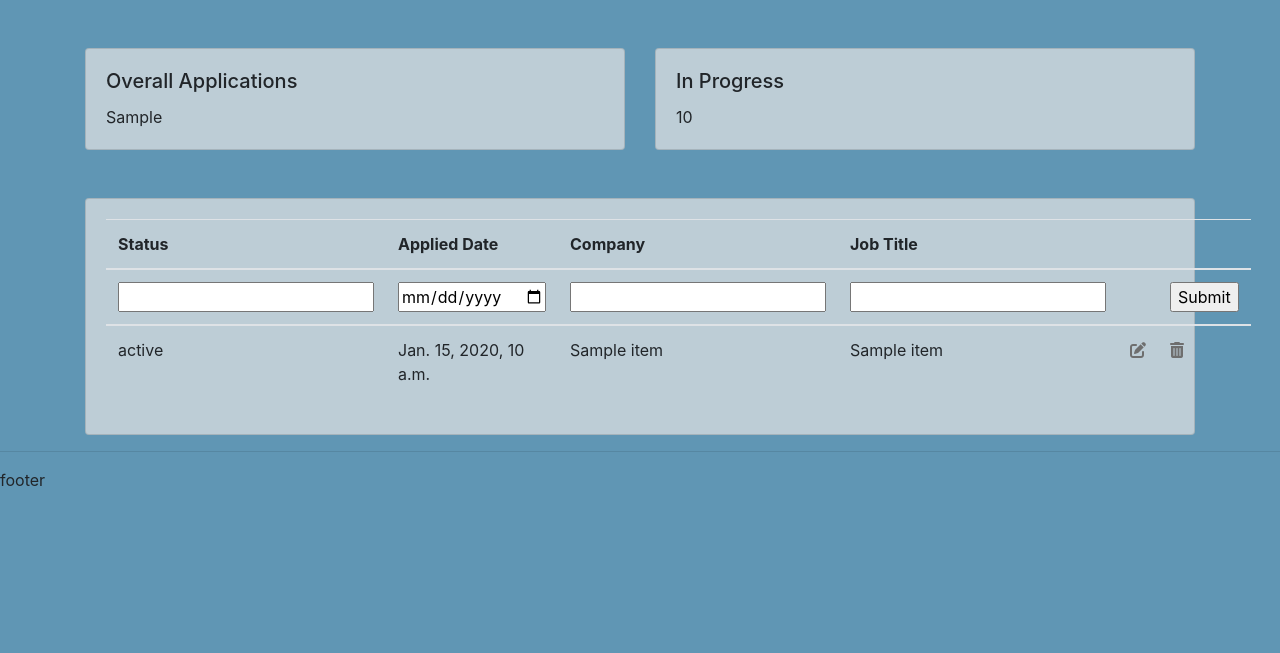
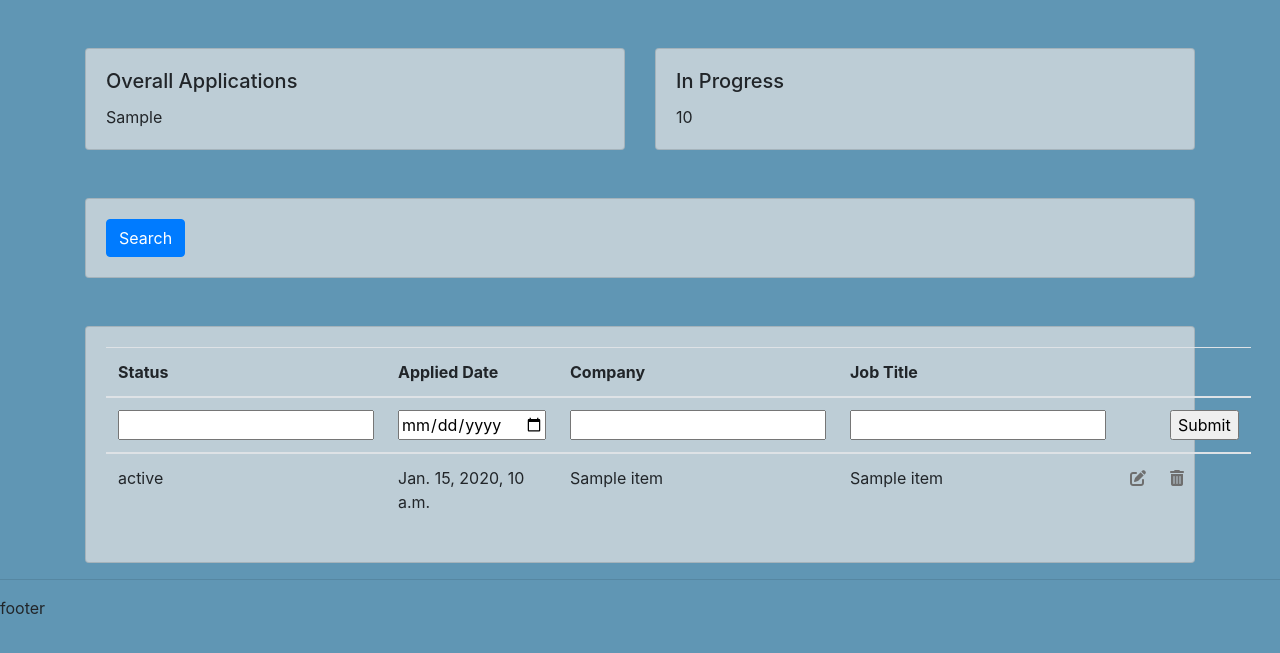
Before and after one commit to YiqingLiDev/GLJobTracker, a Django app: template GLJobTracker/dashboard/templates/dashboard/dashboard.html in a window 1280 px wide. Shown: the part 96-749 px from the top of the page. Run offline with Django 5.2, Linux system fonts and the light colour scheme; the template is opened without the code that fills it: most values are stand-ins (such as "Sample title", 1, 10 or a date in 2020); form fields are guessed from the names that the template uses.

Commit message:
add fiters

```diff
--- a/GLJobTracker/dashboard/templates/dashboard/dashboard.html
+++ b/GLJobTracker/dashboard/templates/dashboard/dashboard.html
@@ -23,6 +23,22 @@
             <div class="card-body">
               <h5 class="card-title">In Progress</h5>
               <p class="card-text">{{progress_applications}}</p>
+            </div>
+          </div>
+        </div>
+    </div>
+
+    <br/>
+    <br/>
+
+    <div class="row">
+        <div class="col-sm-12">
+          <div class="card custom-card">
+            <div class="card-body">
+              <form method="get">
+                {{listFilter.form}}
+                <button class="btn btn-primary" type="submit">Search</button>
+              </form>
             </div>
           </div>
         </div>
--- a/GLJobTracker/dashboard/views.py
+++ b/GLJobTracker/dashboard/views.py
@@ -16,6 +16,12 @@ def mainList(request):
         if form.is_valid():
             form.save()
         return redirect('/')
+
+    # A test line to understand request.GET
+    # with request.GET["status"], I can get all query parameters from front end appended to URL
+    # print(request.GET["status"])
+    # print(request.GET.get("status", None))
+    # eg. I entered "offered" in form status, here I can get "offered" from request.GET
 
     listFilter = filters.mainJobListFilter(request.GET, queryset=data)
     data = listFilter.qs
```
Also changed, not shown: GLJobTracker/dashboard/filters.py (+26 -2 lines), GLJobTracker/db.sqlite3.
